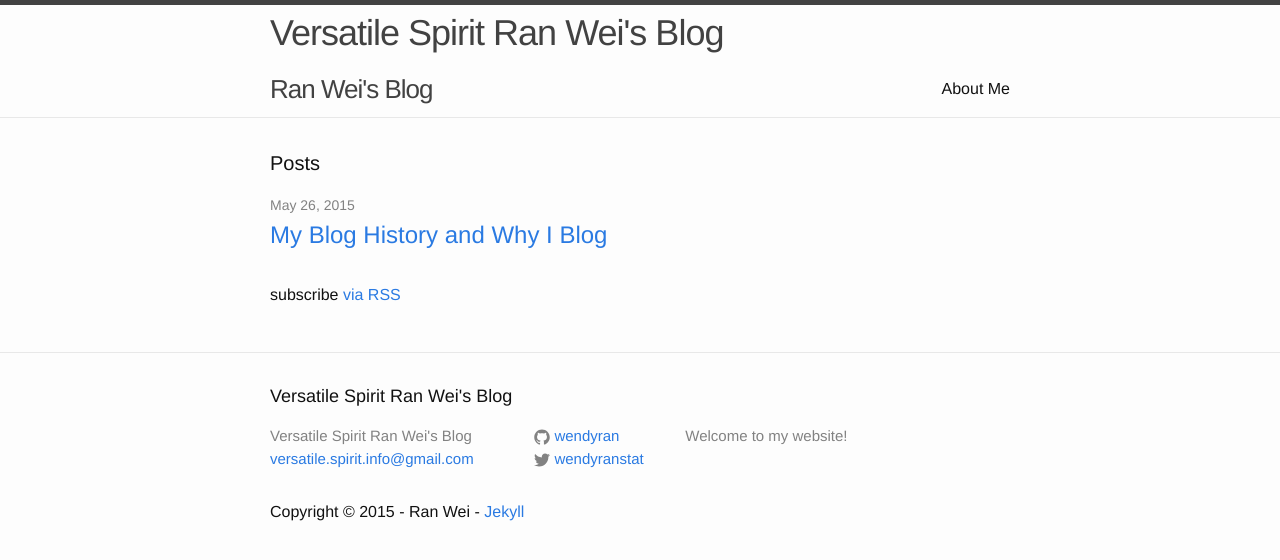
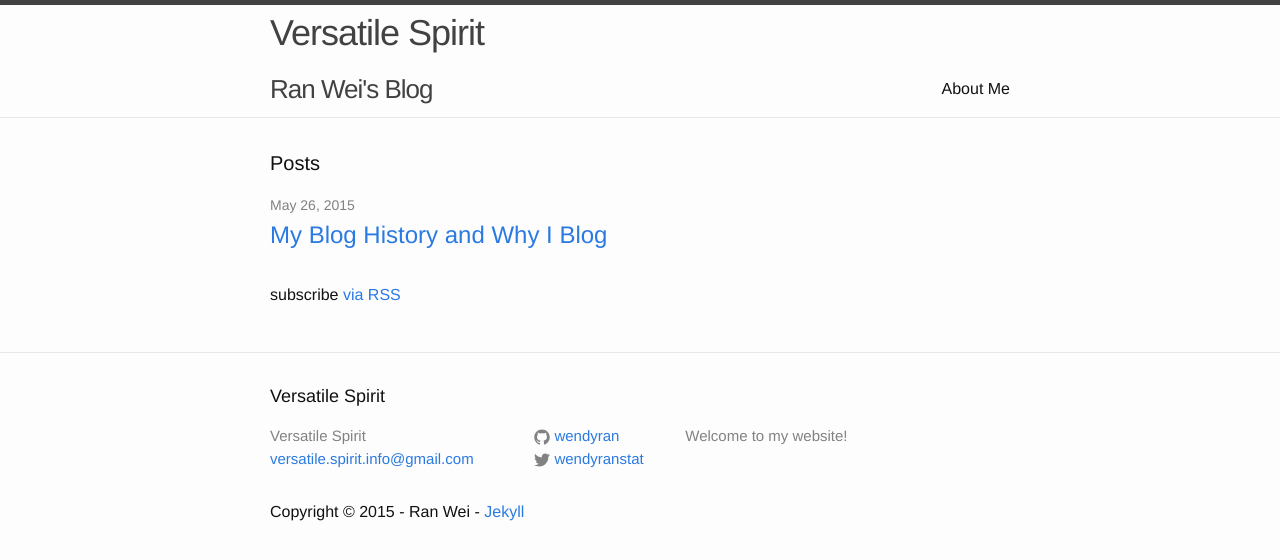
Before and after one commit to wendyran/wendyran.github.io, a Jekyll site: the page built from index.html, in a window 1280 px wide. Shown: the top 560 px of the page. Built offline with Jekyll 4.4.1, drawn with Linux system fonts in a browser that asks for light colours.

Commit message:
minor change

```diff
--- a/_config.yml
+++ b/_config.yml
@@ -1,5 +1,5 @@
 # Site settings
-title: Versatile Spirit Ran Wei's Blog
+title: Versatile Spirit
 subtitle: Ran Wei's Blog
 email: versatile.spirit.info@gmail.com
 description: > # this means to ignore newlines until "baseurl:"
```
